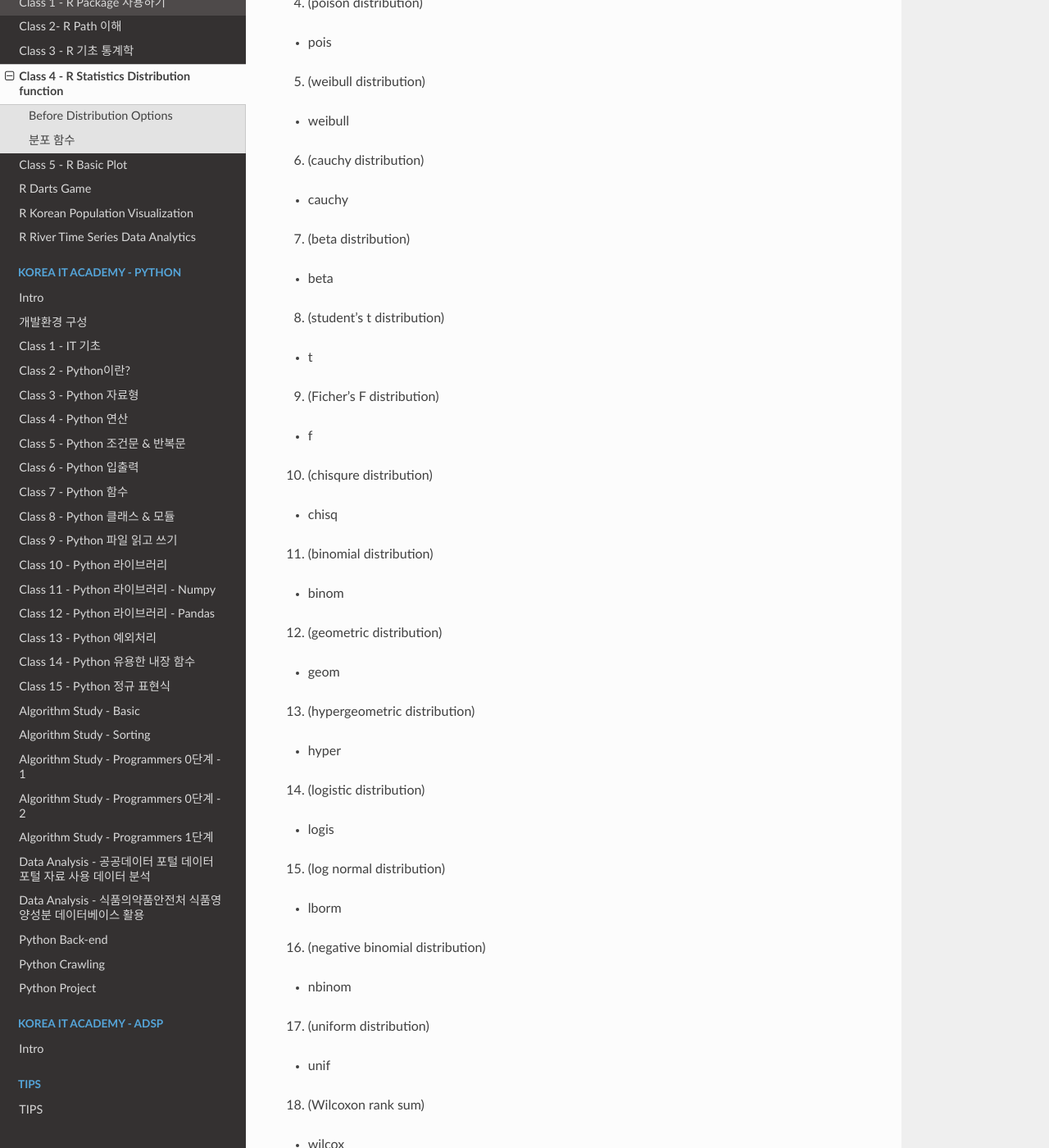
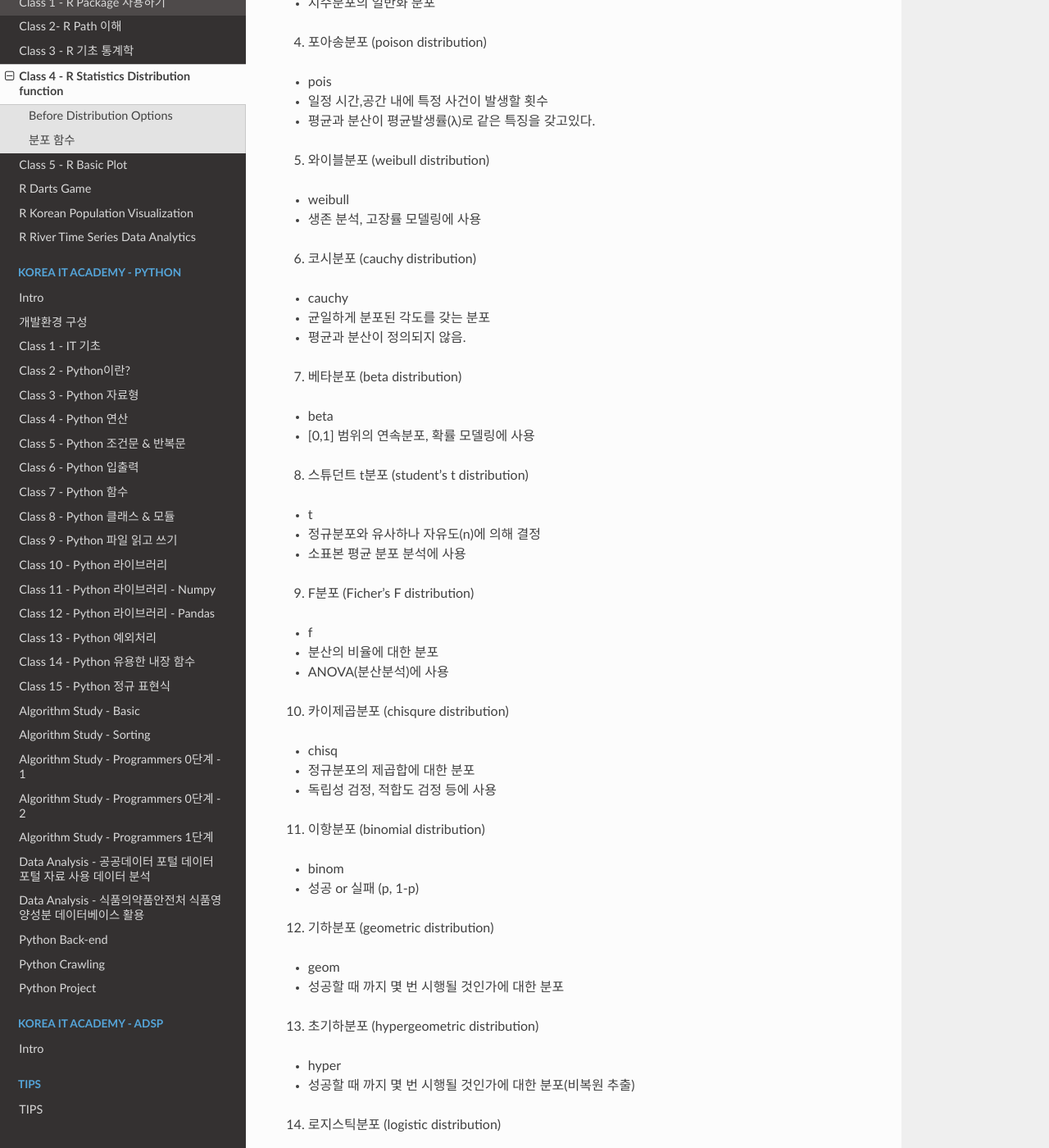
Before and after one commit to JeongSooNa/JeongSooNa-Docs, a Sphinx documentation site: the page built from docs/Korea_IT_Academy-DA/class_4.md, in a window 1280 px wide and 1400 px high, scrolled down 1800 px. Shown: the whole window at 82% size. Built offline with Sphinx 7.4.7 and the Read the Docs theme 3.1.0, drawn with Linux system fonts in a browser that asks for light colours; pages that are not in the unit, such as notebooks, are missing from menus; some of the changed text lies outside the part shown.

Commit message:
update docs

```diff
--- a/docs/Korea_IT_Academy-DA/class_4.md
+++ b/docs/Korea_IT_Academy-DA/class_4.md
@@ -53,54 +53,80 @@
 
 2. 지수분포 (exponential distribution)
   - exp
+  - 어떤 사건이 발생할 때까지의 시간 분포
 
-3. (gamma distribution)
+3. 감마분포 (gamma distribution)
   - gamma
+  - 지수분포의 일반화 분포
 
-4. (poison distribution)
+4. 포아송분포 (poison distribution)
   - pois
+  - 일정 시간,공간 내에 특정 사건이 발생할 횟수
+  - 평균과 분산이 평균발생률(λ)로 같은 특징을 갖고있다.
 
-5. (weibull distribution)
+5. 와이블분포 (weibull distribution)
   - weibull
+  - 생존 분석, 고장률 모델링에 사용
 
-6. (cauchy distribution)
+6. 코시분포 (cauchy distribution)
   - cauchy
+  - 균일하게 분포된 각도를 갖는 분포
+  - 평균과 분산이 정의되지 않음.
 
-7. (beta distribution)
+7. 베타분포 (beta distribution)
   - beta
+  - [0,1] 범위의 연속분포, 확률 모델링에 사용
 
-8. (student's t distribution)
+8. 스튜던트 t분포 (student's t distribution)
   - t
+  - 정규분포와 유사하나 자유도(n)에 의해 결정
+  - 소표본 평균 분포 분석에 사용
 
-9. (Ficher's F distribution)
+9. F분포 (Ficher's F distribution)
   - f
+  - 분산의 비율에 대한 분포
+  - ANOVA(분산분석)에 사용
 
-10. (chisqure distribution)
+10. 카이제곱분포 (chisqure distribution)
   - chisq
+  - 정규분포의 제곱합에 대한 분포
+  - 독립성 검정, 적합도 검정 등에 사용
 
-11. (binomial distribution)
+11. 이항분포 (binomial distribution)
   - binom
+  - 성공 or 실패 (p, 1-p)
 
-12. (geometric distribution)
+12. 기하분포 (geometric distribution)
   - geom
+  - 성공할 때 까지 몇 번 시행될 것인가에 대한 분포
 
-13. (hypergeometric distribution)
+13. 초기하분포 (hypergeometric distribution)
   - hyper
+  - 성공할 때 까지 몇 번 시행될 것인가에 대한 분포(비복원 추출)
 
-14. (logistic distribution)
+14. 로지스틱분포 (logistic distribution)
   - logis
+  - 로지스틱 회귀 모델 기반 분포
 
-15. (log normal distribution)
+15. 로그정규분포 (log normal distribution)
   - lborm
+  - 로그를 취하면 정규분포가 되는 분포
 
-16. (negative binomial distribution)
+16. 음이항분포 (negative binomial distribution)
   - nbinom
+  - 이항분포(성공할 때 까지)의 일반화(실패 횟수)
 
-17. (uniform distribution)
+17. 균일분포 (uniform distribution)
   - unif
+  - 일정 범위 내 동일 확률을 갖는 분포
+  - 예 : 주사위, 난수 생성 등
 
-18. (Wilcoxon rank sum)
+18. 윌콕슨 순위합 검정 (Wilcoxon rank sum)
   - wilcox
+  - 비모수 검정
+  - 두 집단의 중위수 비교(평균x)
 
-19. (Wilcoxon signed rank)
+19. 윌콕슨 부호순위 검정 (Wilcoxon signed rank)
   - sigrank
+  - 짝지어진 데이터들의 순위 검정
+  - 정규성 가정 x
```
